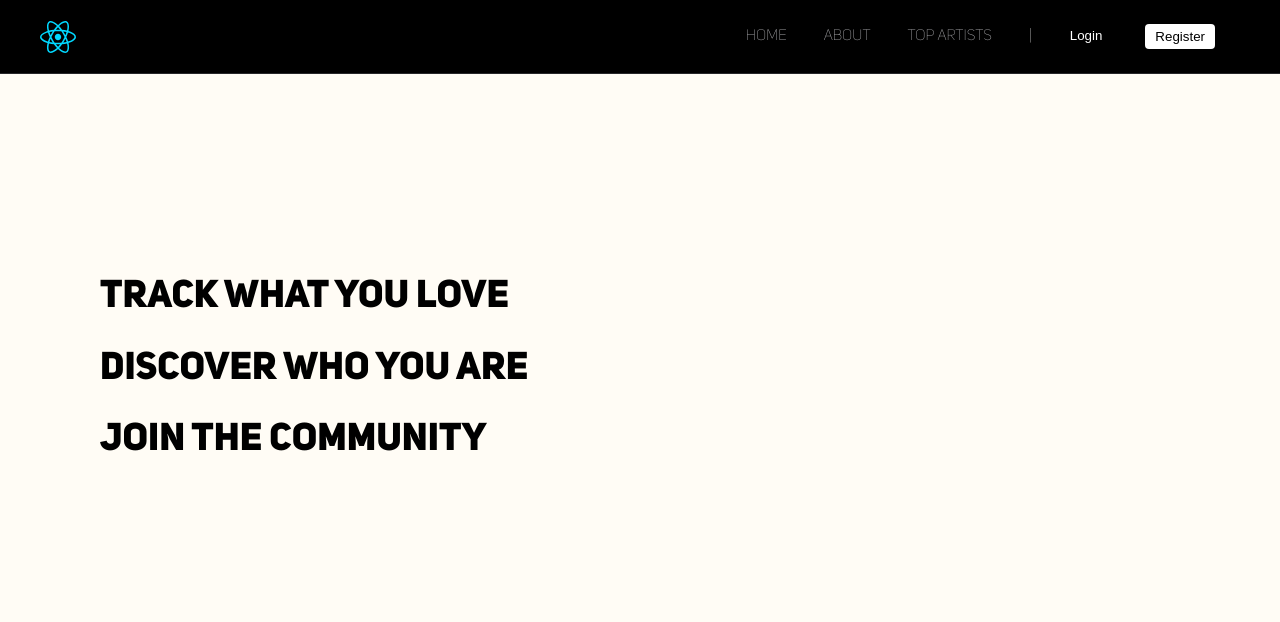
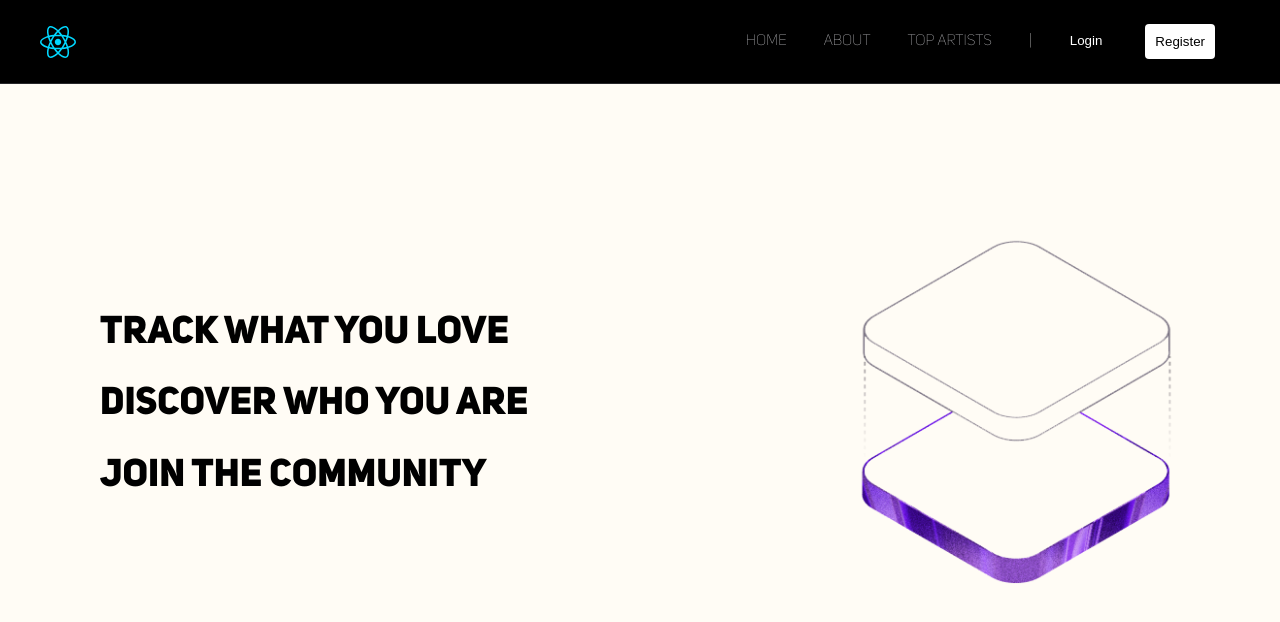
Before and after one commit to francisdav1d/faah, a React (Vite) app in the folder frontend/: page / in a window 1280 px wide. Shown: the top 622 px of the page. Built offline with nearby package versions, Linux system fonts and the light colour scheme.

Commit message:
improvised ig

```diff
--- a/frontend/src/components/hero.css
+++ b/frontend/src/components/hero.css
@@ -1,5 +1,6 @@
 .hero{
     height: 700px;
+    display: inline-flex;
 }
 
 .join-box{
@@ -10,3 +11,9 @@
     font-size: larger;
     width: 500px
 }
+
+.image{
+    height: 350px;
+    margin-left: 250px;
+    margin-top: 150px;
+}
--- a/frontend/src/components/hero.jsx
+++ b/frontend/src/components/hero.jsx
@@ -1,13 +1,16 @@
 import "./hero.css"
+import image from "../assets/hero.png"
 
 export default function Hero() {
     return(
         <div className="hero">
             <div className="join-box">
-                <h1>Track what you love</h1>
-                <h1>Discover who you are</h1>
-                <h1>Join the community</h1>
+                <h1>TRACK WHAT YOU LOVE</h1>
+                <h1>DISCOVER WHO YOU ARE</h1>
+                <h1>JOIN THE COMMUNITY</h1>
             </div>
+
+            <img src={image} alt="image" className="image"></img>
         </div>
     )
 }
--- a/frontend/src/components/navbar.css
+++ b/frontend/src/components/navbar.css
@@ -31,7 +31,7 @@
 
 #register{
     background-color: #ffffff;
-    padding: 5px 10px;
+    padding: 10px 10px;
     border-radius: 4px;
     color: rgb(0, 0, 0);
     margin-right: 20px;
@@ -47,3 +47,8 @@ button{
     height: 32px;
     width: auto;
 }
+
+.logo:hover{
+    transition: all 0.2s ease;
+    transform: translateY(-2px);
+}
```
